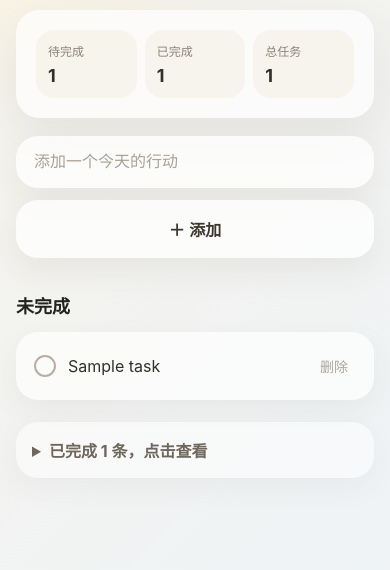
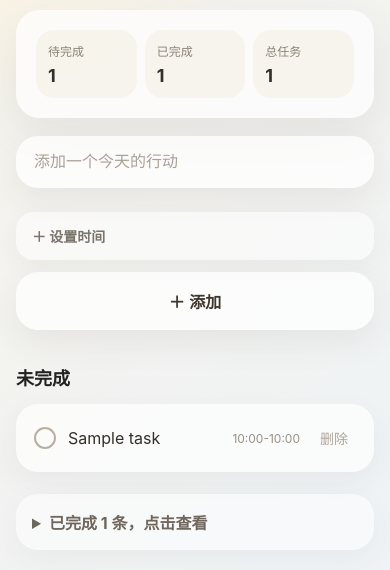
Before and after one commit to LeonLittle/personal-observation-system, a Django app: template observations/templates/observations/tasks.html in a window 390 px wide. Shown: the part 195-765 px from the top of the page. Run offline with Django 5.2, Linux system fonts and the light colour scheme; tables that the repository leaves empty hold one stand-in row (values such as "Sample post"); the template is opened without the code that fills it: values that come from a table or form of the project are taken from there, most other values are stand-ins (such as "Sample title", 1, 10 or a date in 2020).

Commit message:
Show task planned and completed time

```diff
--- a/observations/models.py
+++ b/observations/models.py
@@ -114,6 +114,24 @@ class Task(models.Model):
     )
     #BooleanField布尔字段 只有True/False这两种状态  default=False默认是空,手动完成
 
+    planned_start = models.TimeField(
+        null=True,
+        blank=True,
+        verbose_name="计划开始时间"
+    )
+
+    planned_end = models.TimeField(
+        null=True,
+        blank=True,
+        verbose_name="计划结束时间"
+    )
+
+    completed_at = models.DateTimeField(
+        null=True,
+        blank=True,
+        verbose_name="实际完成时间"
+    )
+
     created_at = models.DateTimeField(
         auto_now_add=True,verbose_name="创建时间"
     )
--- a/observations/templates/observations/tasks.html
+++ b/observations/templates/observations/tasks.html
@@ -122,6 +122,52 @@
             white-space: nowrap;
         }
 
+        .time-details {
+            margin-top: 12px;
+            padding: 14px 16px;
+            border-radius: 18px;
+            background: rgba(255, 255, 255, 0.56);
+            box-shadow: 0 8px 24px rgba(80, 70, 50, 0.05);
+        }
+
+        .time-details summary {
+            cursor: pointer;
+            color: #7a756b;
+            font-size: 14px;
+            font-weight: 650;
+            list-style: none;
+        }
+
+        .time-details summary::-webkit-details-marker {
+            display: none;
+        }
+
+        .time-row {
+            display: grid;
+            grid-template-columns: 1fr 1fr;
+            gap: 12px;
+            margin-top: 14px;
+        }
+
+        .time-field label {
+            display: block;
+            margin-bottom: 6px;
+            color: #8b8376;
+            font-size: 12px;
+        }
+
+        .time-input {
+            width: 100%;
+            border: none;
+            outline: none;
+            border-radius: 14px;
+            padding: 12px 14px;
+            font-size: 15px;
+            color: #33302b;
+            background: rgba(246, 242, 233, 0.85);
+            font-family: inherit;
+        }
+
         .section-title {
             margin-top: 34px;
             margin-bottom: 14px;
@@ -168,6 +214,12 @@
             flex: 1;
             font-size: 16px;
             color: #33302b;
+        }
+
+        .task-time {
+            color: #9a9186;
+            font-size: 13px;
+            white-space: nowrap;
         }
 
         .delete-link {
@@ -221,6 +273,10 @@
                 font-size: 25px;
             }
 
+            .time-row {
+                grid-template-columns: 1fr;
+            }
+
             .summary-row {
                 flex-direction: row;
                 gap: 8px;
@@ -240,6 +296,10 @@
 
             .add-form {
                 flex-direction: column;
+            }
+
+            .task-time {
+                font-size: 12px;
             }
         }
     </style>
@@ -277,7 +337,7 @@
             </div>
         </section>
 
-        <form class="add-form" method="post">
+        <!-- <form class="add-form" method="post">
             {% csrf_token %}
 
             <input
@@ -291,7 +351,46 @@
             <button class="add-button" type="submit">
                 ＋ 添加
             </button>
-        </form>
+        </form> -->
+        <form class="add-form" method="post">
+        {% csrf_token %}
+
+        <input
+            class="task-input"
+            type="text"
+            name="title"
+            placeholder="添加一个今天的行动"
+            autocomplete="off"
+        >
+
+        <details class="time-details">
+            <summary>＋ 设置时间</summary>
+
+            <div class="time-row">
+                <div class="time-field">
+                    <label>开始</label>
+                    <input
+                        class="time-input"
+                        type="time"
+                        name="planned_start"
+                    >
+                </div>
+
+                <div class="time-field">
+                    <label>结束</label>
+                    <input
+                        class="time-input"
+                        type="time"
+                        name="planned_end"
+                    >
+                </div>
+            </div>
+        </details>
+
+        <button class="add-button" type="submit">
+            ＋ 添加
+        </button>
+    </form>
 
         <section>
             <h2 class="section-title">未完成</h2>
@@ -302,6 +401,16 @@
                         <a class="task-circle" href="{% url 'toggle_task' task.id %}"></a>
 
                         <div class="task-text">{{ task.title }}</div>
+
+                        {% if task.planned_start and task.planned_end %}
+                            <div class="task-time">
+                                {{ task.planned_start|time:"H:i" }}-{{ task.planned_end|time:"H:i" }}
+                            </div>
+                        {% elif task.planned_start %}
+                            <div class="task-time">
+                                {{ task.planned_start|time:"H:i" }}
+                            </div>
+                        {% endif %}
 
                         <a class="delete-link" href="{% url 'delete_task' task.id %}">
                             删除
@@ -330,6 +439,22 @@
 
                                 <div class="task-text">{{ task.title }}</div>
 
+                                <div class="task-text">{{ task.title }}</div>
+
+                                {% if task.completed_at %}
+                                    <div class="task-time">
+                                        {{ task.completed_at|date:"H:i" }}完成
+                                    </div>
+                                {% elif task.planned_start and task.planned_end %}
+                                    <div class="task-time">
+                                        {{ task.planned_start|time:"H:i" }}-{{ task.planned_end|time:"H:i" }}
+                                    </div>
+                                {% elif task.planned_start %}
+                                    <div class="task-time">
+                                        {{ task.planned_start|time:"H:i" }}
+                                    </div>
+                                {% endif %}
+
                                 <a class="delete-link" href="{% url 'delete_task' task.id %}">
                                     删除
                                 </a>
```
Also changed, not shown: observations/templates/observations/home.html (+20 -0 lines), observations/views.py (+44 -34 lines), observations/migrations/0008_task_completed_at_task_planned_end_and_more.py (added).
